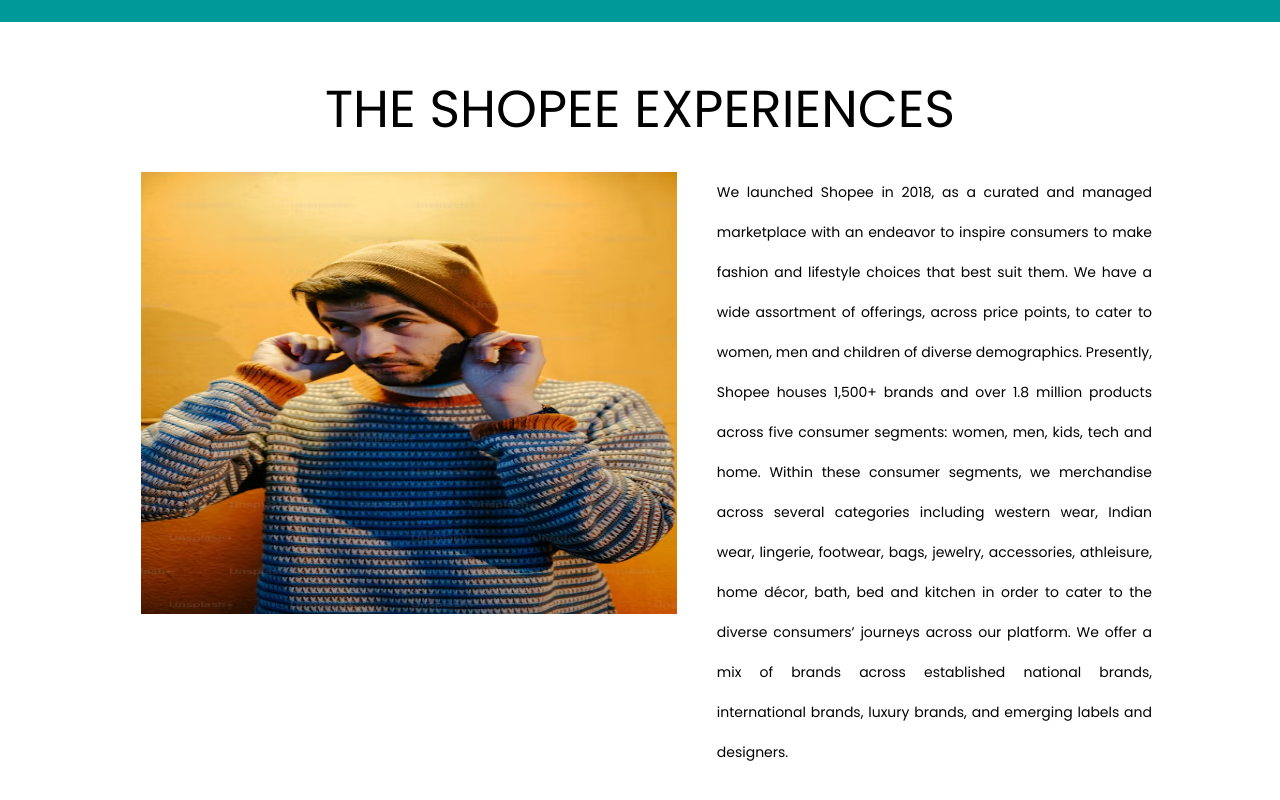
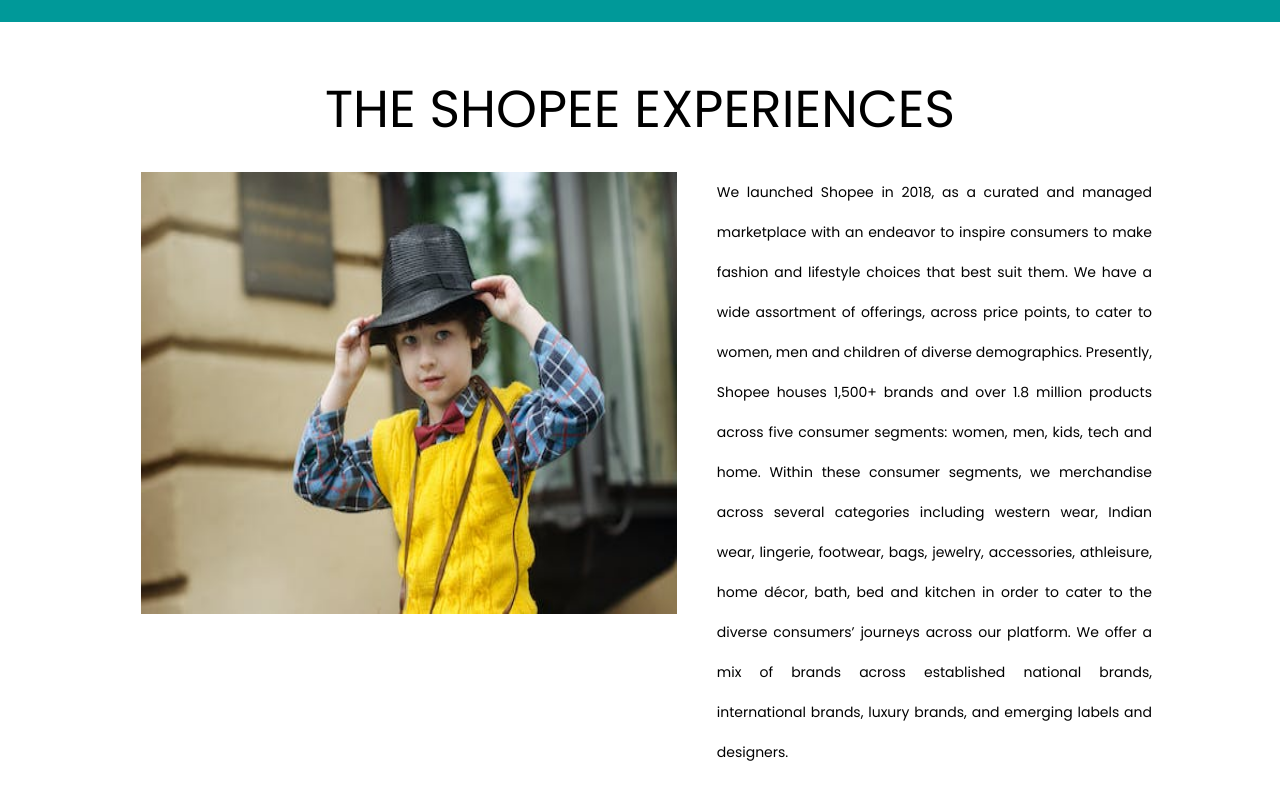
Before and after one commit to Upasana23-hub/E-COMMERCE, a React (Create React App) app: page /About in a window 1280 px wide. Shown: the part 414-1214 px from the top of the page. Built offline with nearby package versions, Linux system fonts and the light colour scheme; a web font is replaced by a local one.

Commit message:
change in about

```diff
--- a/src/Pages/About.jsx
+++ b/src/Pages/About.jsx
@@ -18,7 +18,7 @@
   useEffect(() => {
     const intervalId = setInterval(() => {
         setCurrentImage(images[Math.floor(Math.random() * images.length)]);
-    }, 5000)
+    }, 2000)
 
     return () => clearInterval(intervalId);
 }, [])
```
